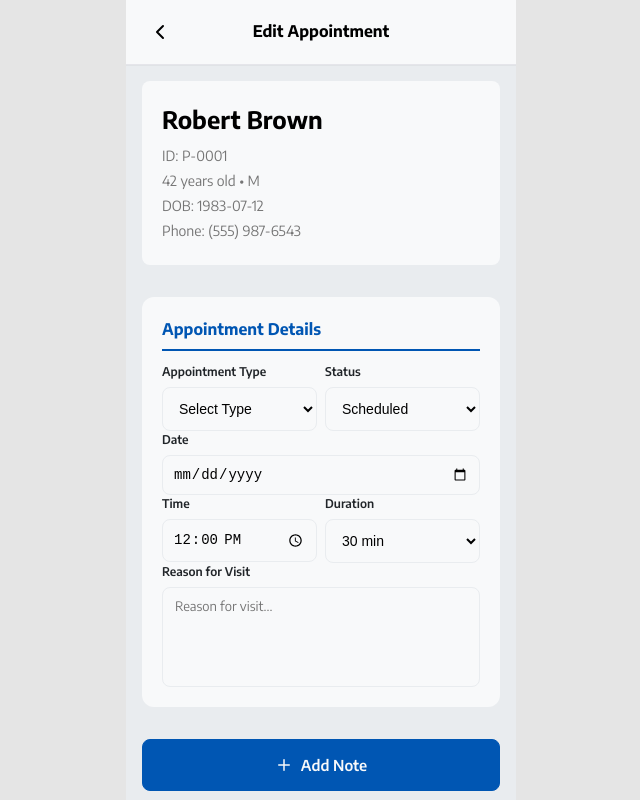
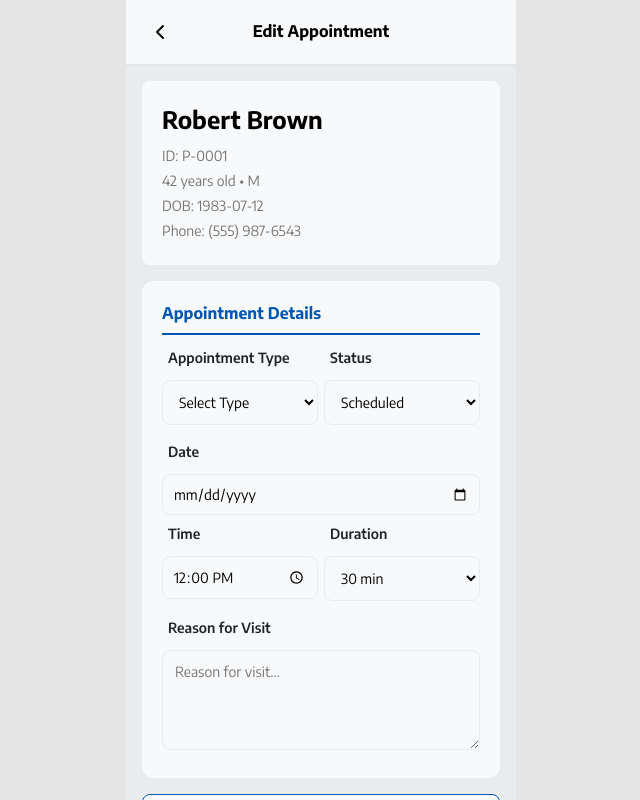
Before and after one commit to kateyang1998/novalab-oscar-mobile-pro, a React (Vite) app: page /appointment/edit in a window 1280 px wide. Shown: the whole page, without its empty margins (319-959 px from the left). Built offline with nearby package versions, Linux system fonts and the light colour scheme.

Commit message:
refactor: enhance form components with consistent styling

```diff
--- a/src/components/appointment/AppointmentForm.jsx
+++ b/src/components/appointment/AppointmentForm.jsx
@@ -2,7 +2,7 @@
 
 import { APPOINTMENT_TYPE_COLORS, APPOINTMENT_STATUS } from "../schedule/Scheduleutils.js";
 import theme from '../../styles/theme';
-import { TextInput, SelectInput, TextAreaInput } from '../common/FormControls';
+import { TextInput, SelectInput, TextAreaInput, FormLabel } from '../common/FormControls';
 import FormSection from '../common/FormSection';
 
 const APPOINTMENT_TYPES = Object.keys(APPOINTMENT_TYPE_COLORS);
@@ -14,18 +14,18 @@ const DURATIONS = ["15 min", "30 min", "45 min", "60 min", "90 min"];
 export default function AppointmentForm({ formData, onChange }) {
 
   return (
-    <FormSection title="Appointment Details">
+    <FormSection title="Appointment Details" style={{ marginBottom: 0 }}>
       {/* ── Type + Status ── */}
       <div style={styles.row}>
         <div style={styles.fieldHalf}>
-          <label style={styles.label}>Appointment Type</label>
+          <FormLabel>Appointment Type</FormLabel>
           <SelectInput value={formData.type} onChange={(e) => onChange('type', e.target.value)}>
             <option value="">Select Type</option>
             {APPOINTMENT_TYPES.map((t) => <option key={t} value={t}>{t}</option>)}
           </SelectInput>
         </div>
         <div style={styles.fieldHalf}>
-          <label style={styles.label}>Status</label>
+          <FormLabel>Status</FormLabel>
           <SelectInput value={formData.status} onChange={(e) => onChange('status', e.target.value)}>
             <option value="">Select Status</option>
             {STATUSES.map((s) => <option key={s} value={s}>{s}</option>)}
@@ -35,7 +35,7 @@ export default function AppointmentForm({ formData, onChange }) {
 
       {/* ── Date — single date input ── */}
       <div style={styles.field}>
-        <label style={styles.label}>Date</label>
+        <FormLabel>Date</FormLabel>
         <TextInput
           type="date"
           value={formData.date || ''}
@@ -47,7 +47,7 @@ export default function AppointmentForm({ formData, onChange }) {
       {/* ── Time + Duration: single time input ── */}
       <div style={styles.row}>
         <div style={styles.fieldHalf}>
-          <label style={styles.label}>Time</label>
+          <FormLabel>Time</FormLabel>
           <TextInput
             type="time"
             value={formData.startTime || ''}
@@ -57,7 +57,7 @@ export default function AppointmentForm({ formData, onChange }) {
         </div>
 
         <div style={styles.fieldHalf}>
-          <label style={styles.label}>Duration</label>
+          <FormLabel>Duration</FormLabel>
           <SelectInput value={formData.duration} onChange={(e) => onChange('duration', e.target.value)}>
             {DURATIONS.map((d) => <option key={d} value={d}>{d}</option>)}
           </SelectInput>
@@ -66,12 +66,11 @@ export default function AppointmentForm({ formData, onChange }) {
 
       {/* ── Reason for Visit ── */}
       <div style={styles.field}>
-        <label style={styles.label}>Reason for Visit</label>
+        <FormLabel>Reason for Visit</FormLabel>
         <TextAreaInput
           value={formData.reasonForVisit}
           onChange={(e) => onChange('reasonForVisit', e.target.value)}
           placeholder="Reason for visit..."
-          style={styles.textarea}
         />
       </div>
     </FormSection>
@@ -79,135 +78,24 @@ export default function AppointmentForm({ formData, onChange }) {
 }
 
 
-// ── Styles ───────────────────────────────────────────────────────────────────
-
+// ── Styles (only keys used by this component) ───────────────────────────────
 const styles = {
-  wrapper: {
-    display: "flex",
-    flexDirection: "column",
-    gap: 14,
-    background: theme.colors.oscarWhite,
-    borderRadius: theme.radius.md,
-    padding: 16,
-    fontFamily: theme.font.family,
-  },
-  sectionTitle: {
-    fontSize: 15,
-    fontWeight: 700,
-    color: theme.colors.oscarBlue,
-    margin: 0,
-  },
-  divider: {
-    height: 1,
-    background: theme.colors.oscarBlue,
-    marginTop: -10,
-  },
   row: {
     display: "flex",
-    gap: 8,
+    gap: 6,
+    marginBottom: 8,
   },
   field: {
     display: "flex",
     flexDirection: "column",
     gap: 6,
+    marginBottom: 8,
   },
   fieldHalf: {
     flex: 1,
     display: "flex",
     flexDirection: "column",
     gap: 6,
-  },
-  label: {
-    fontSize: 12,
-    fontWeight: 600,
-    color: theme.colors.shark,
-  },
-  selectWrapper: {
-    position: "relative",
-    display: "flex",
-    alignItems: "center",
-    flex: 1,
-  },
-  select: {
-    width: "100%",
-    padding: "9px 28px 9px 10px",
-    border: `1.5px solid ${theme.colors.oscarGray}`,
-    borderRadius: 8,
-    fontSize: 13,
-    color: theme.colors.oscarBlack,
-    background: theme.colors.oscarWhite,
-    appearance: "none",
-    WebkitAppearance: "none",
-    cursor: "pointer",
-    outline: "none",
-  },
-  selectArrow: {
-    position: "absolute",
-    right: 8,
-    pointerEvents: "none",
-    display: 'flex',
-    alignItems: 'center',
-  },
-  textarea: {
-    width: "100%",
-    padding: "10px 12px",
-    border: `1.5px solid ${theme.colors.oscarGray}`,
-    borderRadius: 8,
-    fontSize: 13,
-    color: theme.colors.oscarBlack,
-    resize: "none",
-    boxSizing: "border-box",
-    outline: "none",
-  },
-  addNoteBtn: {
-    width: "100%",
-    padding: "12px 0",
-    border: `1.5px solid ${theme.colors.oscarGray}`,
-    borderRadius: theme.radius.md,
-    background: theme.colors.oscarWhite,
-    fontSize: 14,
-    fontWeight: 600,
-    color: theme.colors.oscarBlack,
-    cursor: "pointer",
-  },
-  noteCard: {
-    background: theme.colors.oscarGray,
-    borderRadius: theme.radius.md,
-    padding: "12px 14px",
-    display: "flex",
-    flexDirection: "column",
-    gap: 4,
-  },
-  noteHeader: {
-    display: "flex",
-    alignItems: "center",
-    gap: 8,
-  },
-  noteDate: {
-    fontSize: 12,
-    color: theme.colors.shark,
-  },
-  noteDoctor: {
-    fontSize: 12,
-    color: theme.colors.shark,
-  },
-  syncBadge: {
-    fontSize: 10,
-    fontWeight: 700,
-    color: theme.colors.oscarWhite,
-    background: theme.colors.oscarGreen,
-    borderRadius: 4,
-    padding: "2px 6px",
-  },
-  noteType: {
-    fontSize: 12,
-    fontWeight: 600,
-    color: theme.colors.oscarBlue,
-    margin: 0,
-  },
-  noteText: {
-    fontSize: 12,
-    color: theme.colors.paleSky,
-    margin: 0,
+    marginBottom: 8,
   },
 };
--- a/src/components/clinical_note/AddNoteButton.jsx
+++ b/src/components/clinical_note/AddNoteButton.jsx
@@ -2,14 +2,14 @@ import React from 'react';
 import { IconPlus } from '../common/Icons';
 
 // Reusable Add Note button used across screens
-export default function AddNoteButton({ onClick, label = 'Add Note', style = {}, className = '' }) {
+export default function AddNoteButton({ onClick, label = 'Add Note', style = {}, className = '', iconColor = 'var(--color-surface)' }) {
   return (
     <button
       className={`btn btn-primary ${className}`}
       onClick={onClick}
       style={{ width: '100%', marginBottom: 16, padding: '16px', fontSize: 15, display: 'inline-flex', alignItems: 'center', justifyContent: 'center', gap: 8, ...style }}
     >
-      <IconPlus size={18} color="var(--color-surface)" />
+      <IconPlus size={18} color={iconColor} style={{ color: iconColor }} />
       <span>{label}</span>
     </button>
   );
--- a/src/components/common/FormControls.jsx
+++ b/src/components/common/FormControls.jsx
@@ -2,11 +2,51 @@ import React from 'react';
 import theme from '../../styles/theme';
 
 // Simple styled text input wrapper
+// Form header used above grouped sections
+export const FormHeader = ({ children, style = {} }) => (
+  <h3
+    style={{
+      fontFamily: theme.font.family,
+      // ClinicalNoteScreen uses section titles around 16px / 700 weight
+      fontSize: theme.font.sizes.md,
+      fontWeight: theme.font.weights.bold,
+      color: theme.colors.oscarBlue,
+      margin: '0 0 8px 0',
+      ...style,
+    }}
+  >
+    {children}
+  </h3>
+);
+
+// Standard label used for form fields
+export const FormLabel = ({ children, htmlFor, style = {} }) => (
+  <label
+    htmlFor={htmlFor}
+    style={{
+      display: 'block',
+      fontFamily: theme.font.family,
+      // ClinicalNoteScreen label style: 14px, 600
+      fontSize: theme.font.sizes.sm,
+      fontWeight: 600,
+      color: theme.colors.shark,
+      marginBottom: 6,
+      paddingLeft: 6,
+      ...style,
+    }}
+  >
+    {children}
+  </label>
+);
+
 export const TextInput = ({ style, ...props }) => {
   const base = {
     width: '100%',
     padding: 12,
-    fontSize: 14,
+    // ClinicalNoteScreen uses 14px inputs
+    fontSize: theme.font.sizes.sm,
+    fontFamily: theme.font.family,
+    fontWeight: theme.font.weights.regular,
     border: `1px solid ${theme.colors.oscarGray}`,
     borderRadius: 8,
     backgroundColor: theme.colors.oscarWhite,
@@ -20,7 +60,9 @@ export const SelectInput = ({ style, children, ...props }) => {
   const base = {
     width: '100%',
     padding: 12,
-    fontSize: 14,
+    fontSize: theme.font.sizes.sm,
+    fontFamily: theme.font.family,
+    fontWeight: theme.font.weights.regular,
     border: `1px solid ${theme.colors.oscarGray}`,
     borderRadius: 8,
     backgroundColor: theme.colors.oscarWhite,
@@ -39,7 +81,9 @@ export const TextAreaInput = ({ style, ...props }) => {
   const base = {
     width: '100%',
     padding: 12,
-    fontSize: 14,
+    fontSize: theme.font.sizes.sm,
+    fontFamily: theme.font.family,
+    fontWeight: theme.font.weights.regular,
     border: `1px solid ${theme.colors.oscarGray}`,
     borderRadius: 8,
     backgroundColor: theme.colors.oscarWhite,
@@ -47,7 +91,6 @@ export const TextAreaInput = ({ style, ...props }) => {
     outline: 'none',
     minHeight: '100px',
     resize: 'vertical',
-    fontFamily: 'inherit',
   };
   return <textarea {...props} style={{ ...base, ...style }} />;
 };
@@ -62,4 +105,4 @@ export const CheckboxInput = ({ style, ...props }) => {
   return <input type="checkbox" {...props} style={{ ...base, ...style }} />;
 };
 
-export default { TextInput, SelectInput, TextAreaInput, CheckboxInput };
+export default { TextInput, SelectInput, TextAreaInput, CheckboxInput, FormLabel, FormHeader };
--- a/src/components/patient/PatientInfoCard.jsx
+++ b/src/components/patient/PatientInfoCard.jsx
@@ -1,11 +1,11 @@
 import React from 'react';
 import theme from '../../styles/theme';
 
-const PatientInfoCard = ({ patient }) => {
+const PatientInfoCard = ({ patient, style = {} }) => {
   if (!patient) return null;
 
   return (
-    <div style={styles.patientInfoCard}>
+    <div style={{ ...styles.patientInfoCard, ...style }}>
       <h2 style={styles.patientName}>{patient.name}</h2>
       <p style={styles.patientDetail}>ID: {patient.id}</p>
       <p style={styles.patientDetail}>{patient.age} years old • {patient.gender}</p>
--- a/src/screens/ClinicalNoteScreen.jsx
+++ b/src/screens/ClinicalNoteScreen.jsx
@@ -4,7 +4,7 @@ import TopHeader from "../components/layout/TopHeader";
 import PatientInfoCard from "../components/patient/PatientInfoCard";
 import FormSection from "../components/common/FormSection.jsx";
 import { IconPlus, IconAlert } from "../components/common/Icons";
-import { TextInput, SelectInput, TextAreaInput, CheckboxInput } from "../components/common/FormControls";
+import { TextInput, SelectInput, TextAreaInput, CheckboxInput, FormLabel } from "../components/common/FormControls";
 import theme from "../styles/theme";
 
 /**
@@ -168,7 +168,8 @@ const ClinicalNoteScreen = () => {
         {patientData && <PatientInfoCard patient={{ id: patientData.id, name: patientData.name, dob: patientData.dob, age: patientData.age, gender: patientData.gender, phone: patientData.phone }} />}
 
         <FormSection title="S - Subjective">
-          <label style={styles.label}>Chief Complaint Category</label>
+          <div style={{ marginBottom: 8 }}>
+            <FormLabel>Chief Complaint Category</FormLabel>
             <SelectInput value={chiefComplaint} onChange={(e) => setChiefComplaint(e.target.value)}>
               <option value="">Select Category</option>
               <option value="Diabetes Management">Diabetes Management</option>
@@ -177,42 +178,46 @@ const ClinicalNoteScreen = () => {
               <option value="Acute Illness">Acute Illness</option>
               <option value="Follow-up">Follow-up</option>
             </SelectInput>
+          </div>
 
-          <label style={styles.label}>Patient's Description</label>
+          <div>
+            <FormLabel>Patient's Description</FormLabel>
             <TextAreaInput value={subjectiveDescription} onChange={(e) => setSubjectiveDescription(e.target.value)} placeholder="Patient reports..." />
+          </div>
         </FormSection>
 
         {/* O - Objective FormSection */}
         <FormSection title="O - Objective">
           <div style={styles.vitalsGrid}>
             <div style={styles.inputGroup}>
-              <label style={styles.label}>Blood Pressure</label>
+              <FormLabel>Blood Pressure</FormLabel>
               <TextInput value={bloodPressure} onChange={(e) => setBloodPressure(e.target.value)} placeholder="120/80" />
             </div>
 
             <div style={styles.inputGroup}>
-              <label style={styles.label}>Heart Rate</label>
+              <FormLabel>Heart Rate</FormLabel>
               <TextInput value={heartRate} onChange={(e) => setHeartRate(e.target.value)} placeholder="72" />
             </div>
 
             <div style={styles.inputGroup}>
-              <label style={styles.label}>Temperature (°C)</label>
+              <FormLabel>Temperature (°C)</FormLabel>
               <TextInput value={temperature} onChange={(e) => setTemperature(e.target.value)} placeholder="36.7" />
             </div>
 
             <div style={styles.inputGroup}>
-              <label style={styles.label}>Weight (kg)</label>
+              <FormLabel>Weight (kg)</FormLabel>
               <TextInput value={weight} onChange={(e) => setWeight(e.target.value)} placeholder="68" />
             </div>
           </div>
 
-          <label style={styles.label}>Patient's Description</label>
+          <FormLabel>Patient's Description</FormLabel>
           <TextAreaInput value={objectiveDescription} onChange={(e) => setObjectiveDescription(e.target.value)} placeholder="Patient reports..." />
         </FormSection>
 
         {/* A - Assessment FormSection */}
         <FormSection title="A - Assessment">
-          <label style={styles.label}>Diagnosis Category</label>
+          <div style={{ marginBottom: 8 }}>
+            <FormLabel>Diagnosis Category</FormLabel>
             <SelectInput value={diagnosisCategory} onChange={(e) => setDiagnosisCategory(e.target.value)}>
               <option value="">Select Category</option>
               <option value="Type 2 Diabetes">Type 2 Diabetes</option>
@@ -221,14 +226,17 @@ const ClinicalNoteScreen = () => {
               <option value="Upper Respiratory Infection">Upper Respiratory Infection</option>
               <option value="Other">Other</option>
             </SelectInput>
+          </div>
 
-          <label style={styles.label}>Clinical Assessment</label>
+          <div>
+            <FormLabel>Clinical Assessment</FormLabel>
             <TextAreaInput value={clinicalAssessment} onChange={(e) => setClinicalAssessment(e.target.value)} placeholder="Clinical impression and diagnosis..." />
+          </div>
         </FormSection>
 
         {/* P - Plan FormSection */}
         <FormSection title="P - Plan">
-          <label style={styles.label}>Treatment Plan</label>
+          <FormLabel>Treatment Plan</FormLabel>
           <TextAreaInput value={treatmentPlan} onChange={(e) => setTreatmentPlan(e.target.value)} placeholder="Treatment Plan Details..." />
 
           <div style={styles.checkboxGroup}>
@@ -281,14 +289,6 @@ const styles = {
     padding: '4px 12px',
     borderRadius: '12px',
   },
-  label: {
-    display: 'block',
-    fontSize: 14,
-    fontWeight: 600,
-    color: theme.colors.oscarBlack,
-    marginBottom: 8,
-    marginTop: 16,
-  },
   vitalsGrid: { display: 'grid', gridTemplateColumns: 'repeat(2, 1fr)', gap: 16, marginBottom: 8 },
   inputGroup: { display: 'flex', flexDirection: 'column' },
   checkboxGroup: { display: 'flex', flexDirection: 'column', gap: 12, marginTop: 16 },
--- a/src/screens/EditAppointmentScreen.jsx
+++ b/src/screens/EditAppointmentScreen.jsx
@@ -168,7 +168,7 @@ export default function EditAppointmentScreen() {
       <div style={styles.body}>
 
         {/* Patient info card — use PatientInfoCard (mock data if none) */}
-        <PatientInfoCard patient={patient} />
+        <PatientInfoCard patient={patient} style={{ marginBottom: 0 }} />
 
         {/* Appointment form */}
         <AppointmentForm
@@ -177,11 +177,20 @@ export default function EditAppointmentScreen() {
         />
 
         {/* Notes section (separate from the form) */}
-        <div>
+        <div style={{ marginBottom: 8 }}>
           {/* Add note navigates to Clinical Note screen for this patient */}
-          <AddNoteButton onClick={() => navigate(`/clinical-note?patientId=${patient.id}`)} />
+          <AddNoteButton
+            onClick={() => navigate(`/clinical-note?patientId=${patient.id}`)}
+            style={{
+              marginBottom: 8,
+              border: `1.5px solid ${theme.colors.oscarBlue}`,
+              color: theme.colors.oscarBlue,
+              backgroundColor: theme.colors.oscarWhite,
+            }}
+            iconColor={theme.colors.oscarBlue}
+          />
 
-          <div style={{ display: 'flex', flexDirection: 'column', gap: 12 }}>
+          <div style={{ display: 'flex', flexDirection: 'column', gap: 8 }}>
             {notes.map((n) => (
               <NoteCard
                 key={n.id}
@@ -193,6 +202,7 @@ export default function EditAppointmentScreen() {
         </div>
 
         {/* Action buttons */}
+        <div style={{ display: 'flex', flexDirection: 'column', gap: 8 }}>
           <button onClick={handleSaveAndSync} style={styles.saveBtn}>
             Save &amp; Sync
           </button>
@@ -203,6 +213,7 @@ export default function EditAppointmentScreen() {
           >
             Cancel Appointment
           </button>
+        </div>
       </div>
 
       {/* Cancel confirmation modal */}
@@ -288,7 +299,7 @@ const styles = {
     border: "none",
     borderRadius: theme.radius.md,
     fontSize: 15,
-    fontWeight: 700,
+    fontWeight: 600,
     cursor: "pointer",
     fontFamily: theme.font.family,
   },
@@ -300,9 +311,9 @@ const styles = {
     border: "none",
     borderRadius: theme.radius.md,
     fontSize: 15,
-    fontWeight: 700,
+    fontWeight: 600,
     cursor: "pointer",
     fontFamily: theme.font.family,
-    marginBottom: 8,
+    marginBottom: 0,
   },
 };
```
Lines whose indentation alone changed are shown as unchanged.
